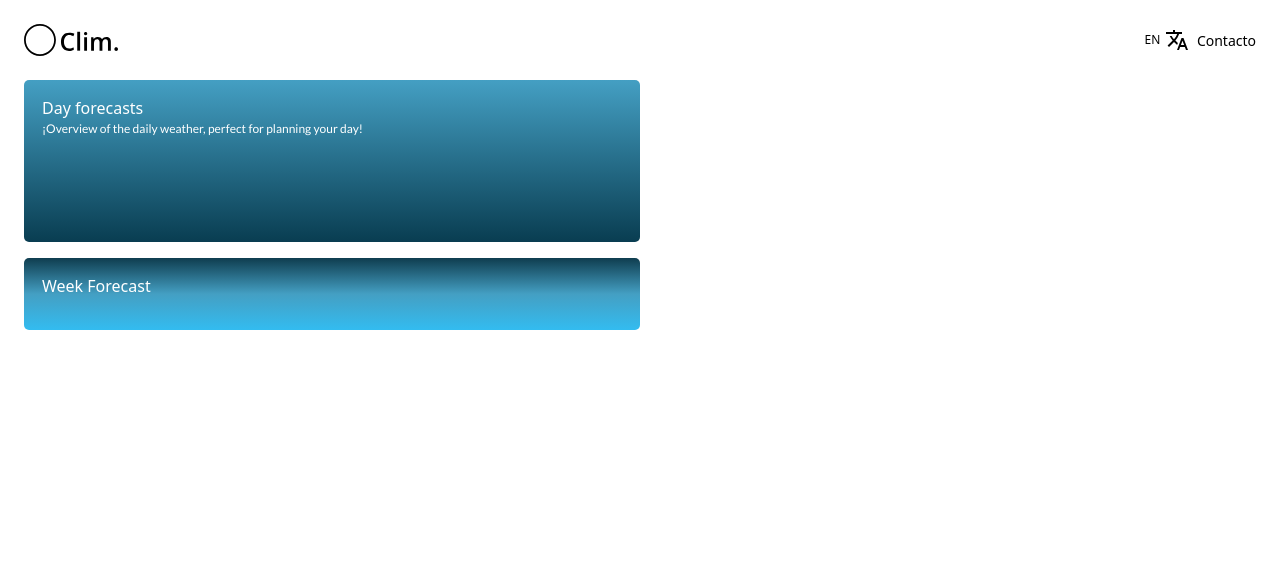
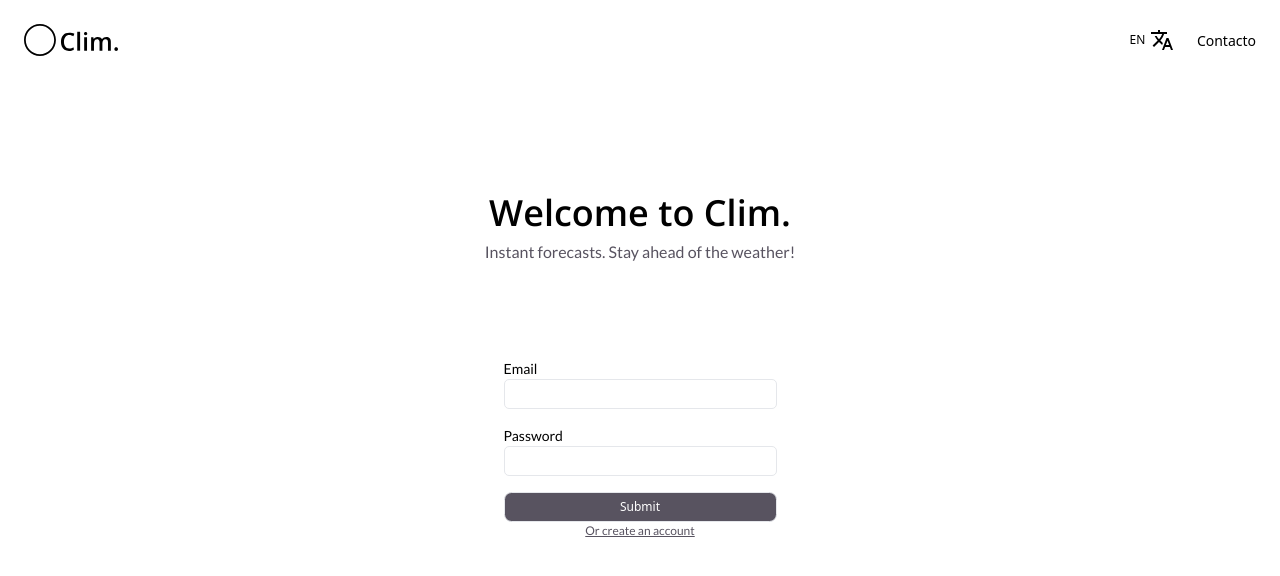
Before and after one commit to luisafvaca/climo, a React (Vite) app: page / in a window 1280 px wide. Shown: the top 576 px of the page. Built offline with nearby package versions, Linux system fonts and the light colour scheme; no server answers.

Commit message:
feat(Login): create router config to redirect when 'login'

```diff
--- a/package.json
+++ b/package.json
@@ -16,7 +16,8 @@
     "i18next": "^23.14.0",
     "react": "^18.3.1",
     "react-dom": "^18.3.1",
-    "react-i18next": "^15.0.1"
+    "react-i18next": "^15.0.1",
+    "react-router-dom": "^6.26.1"
   },
   "devDependencies": {
     "@eslint/js": "^9.9.0",
--- a/src/App.tsx
+++ b/src/App.tsx
@@ -1,16 +1,14 @@
+import { useTranslation } from 'react-i18next';
+import NavBar from './components/navBar';
 import './App.css'
-// import SingIn from './pages/signIn';
-import NavBar from './components/navBar';
-import Dashboard from './pages/dashboard';
 
 function App() {
+  const { t } = useTranslation()
   return (
     <>
       <NavBar />
-      {/* <h1 className='font-openSans font-semibold text-center text-24 md:text-36 mt-xl'>{t('welcomeMessage')}</h1>
-      <p className='font-lato text-center text-16 md:text-16 text-scarpa mb-lg'>{t('welcomeGoal')}</p> */}
-      {/* <SingIn /> */}
-      <Dashboard />
+      <h1 className='font-openSans font-semibold text-center text-24 md:text-36 mt-xl'>{t('welcomeMessage')}</h1>
+      <p className='font-lato text-center text-16 md:text-16 text-scarpa mb-lg'>{t('welcomeGoal')}</p>
     </>
   )
 }
--- a/src/components/navBar/index.tsx
+++ b/src/components/navBar/index.tsx
@@ -21,12 +21,12 @@ function NavBar() {
 
   return (
     <>
-      <nav className='flex justify-between h-32 m-24'>
+      <nav className='flex justify-between h-32 m-24 gap-6'>
         <img
           src={climLogo}
           className="logo"
           alt="Vite logo" />
-        <div className='flex items-center cursor-pointer'>
+        <div className='flex items-center cursor-pointer gap-6'>
           <div
             className='flex gap-2 items-center cursor-pointer'
             onClick={changeLanguage}
@@ -37,7 +37,7 @@ function NavBar() {
               src={'./public/translateIcon.svg'}
               alt="translation icon" />
           </div>
-          <h1 className='text-14 ml-3' onClick={toggleContactForm}>Contacto</h1>
+          <p className='text-14 ml-3' onClick={toggleContactForm}>Contacto</p>
         </div>
       </nav>
       <section
--- a/src/main.tsx
+++ b/src/main.tsx
@@ -1,11 +1,33 @@
 import { StrictMode } from 'react'
 import { createRoot } from 'react-dom/client'
-import App from './App.tsx'
+import {
+  createBrowserRouter,
+  RouterProvider,
+} from "react-router-dom";
+
+import SingIn from './pages/signIn/index.tsx';
+import Dashboard from './pages/dashboard/index.tsx';
+
 import './i18n';
 import './index.css'
 
+const router = createBrowserRouter([
+  {
+    path: "/",
+    element: <SingIn />
+  },
+  {
+    path: "/login",
+    element: <SingIn />
+  },
+  {
+    path: "/dashboard",
+    element: <Dashboard />
+  }
+]);
+
 createRoot(document.getElementById('root')!).render(
   <StrictMode>
-    <App />
+    <RouterProvider router={router} />
   </StrictMode>,
 )
--- a/src/pages/dashboard/index.tsx
+++ b/src/pages/dashboard/index.tsx
@@ -3,6 +3,7 @@ import { useTranslation } from 'react-i18next';
 import WeatherRepository from '../../repositories/weatherRepository';
 import type { WeatherByCityType,  WeatherForecast, List } from '../../repositories/weatherRepository/types';
 import Hero from '../../components/hero';
+import NavBar from '../../components/navBar';
 import DayForecast from '../..//components/dayForecast';
 import WeekForecast from '../../components/weekForecast';
 import resolveImage from '../../utils/resolveImage';
@@ -19,7 +20,7 @@ function Dashboard() {
   const [weatherForecast, setWeatherForecast] = useState<WeatherForecast|null>(null)
   const [dailySummaryForecast, setDailySummaryForecast] = useState<List[]>([])
   const [weekSummaryForecast, setWeekSummaryForecast] = useState<List[]>([])
-  const [currentCity, setCurrentCity] = useState('london')
+  const [currentCity, setCurrentCity] = useState<string>('london')
 
   const { t } = useTranslation();
 
@@ -86,6 +87,8 @@ function Dashboard() {
   const image = resolveImage(weatherCode)
 
   return (
+    <>
+      <NavBar />
       <div className='m-24 lg:flex lg: gap-9'>
         {weather && (
           <Hero
@@ -104,6 +107,7 @@ function Dashboard() {
           <WeekForecast weekSummaryForecast={weekSummaryForecast}/>
         </div>
       </div>
+    </>
   )
 }
 
--- a/src/pages/signIn/index.tsx
+++ b/src/pages/signIn/index.tsx
@@ -1,21 +1,42 @@
 import { useTranslation } from 'react-i18next';
+import { useNavigate } from 'react-router-dom';
+
+import NavBar from '../../components/navBar';
+
 import './index.css'
 
 function SingIn() {
   const { t } = useTranslation();
+  let navigate = useNavigate();
+
+  const handleNavigateToDashboard = () => {
+    navigate('/dashboard', { replace: true });
+  }
   return (
       <>
+        <NavBar />
+        <h1 className='font-openSans font-semibold text-center text-24 md:text-36 mt-xl'>{t('welcomeMessage')}</h1>
+        <p className='font-lato text-center text-16 md:text-16 text-scarpa mb-lg'>{t('welcomeGoal')}</p>
         <div className='sing-in-form m-auto'>
           <form className='flex flex-col justify-center'>
               <label className='text-14 font-lato'>
                 {t('email')}
               </label>
-              <input id="email" className='border h-30 rounded-lg' type="text"/>
+              <input
+                id="email"
+                className='border h-30 rounded-lg p-3'
+                type="text"/>
               <label className='text-14 font-lato mt-16'>
                 {t('password')}
               </label>
-              <input id="password" className='border h-30 rounded-lg' type="password" />
-              <input className="bg-scarpa text-white block mt-16 text-12 h-30 border rounded-xl" type="submit" />
+              <input
+                id="password"
+                className='border h-30 rounded-lg p-3'
+                type="password" />
+              <input
+                className="bg-scarpa text-white block mt-16 text-12 h-30 border rounded-xl"
+                type="submit"
+                onClick={handleNavigateToDashboard}/>
           </form>
           <p className='text-scarpa font-lato underline text-center text-12'>
             {t('createAccountDisclaimer')}
```
Also changed, not shown: 1 other file (tests, documents, lock files or other folders). Lines whose indentation alone changed are shown as unchanged.
